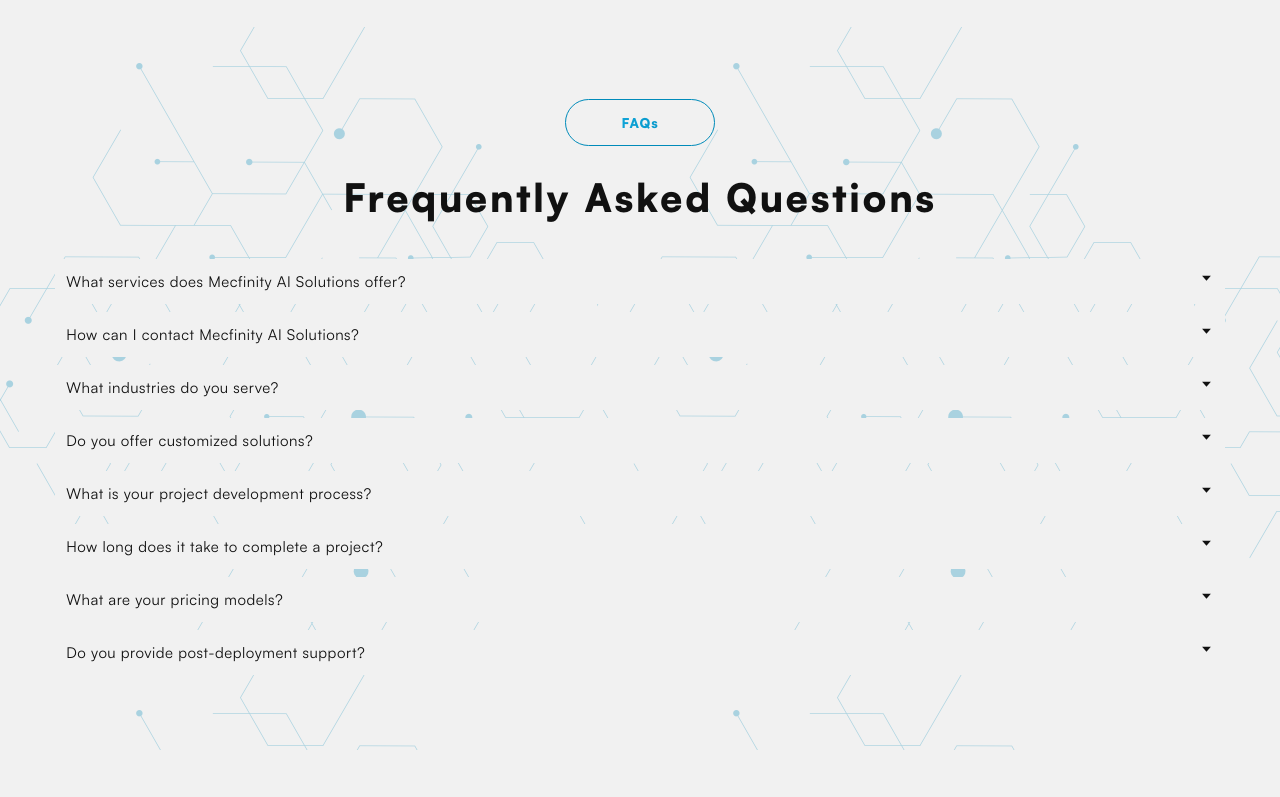
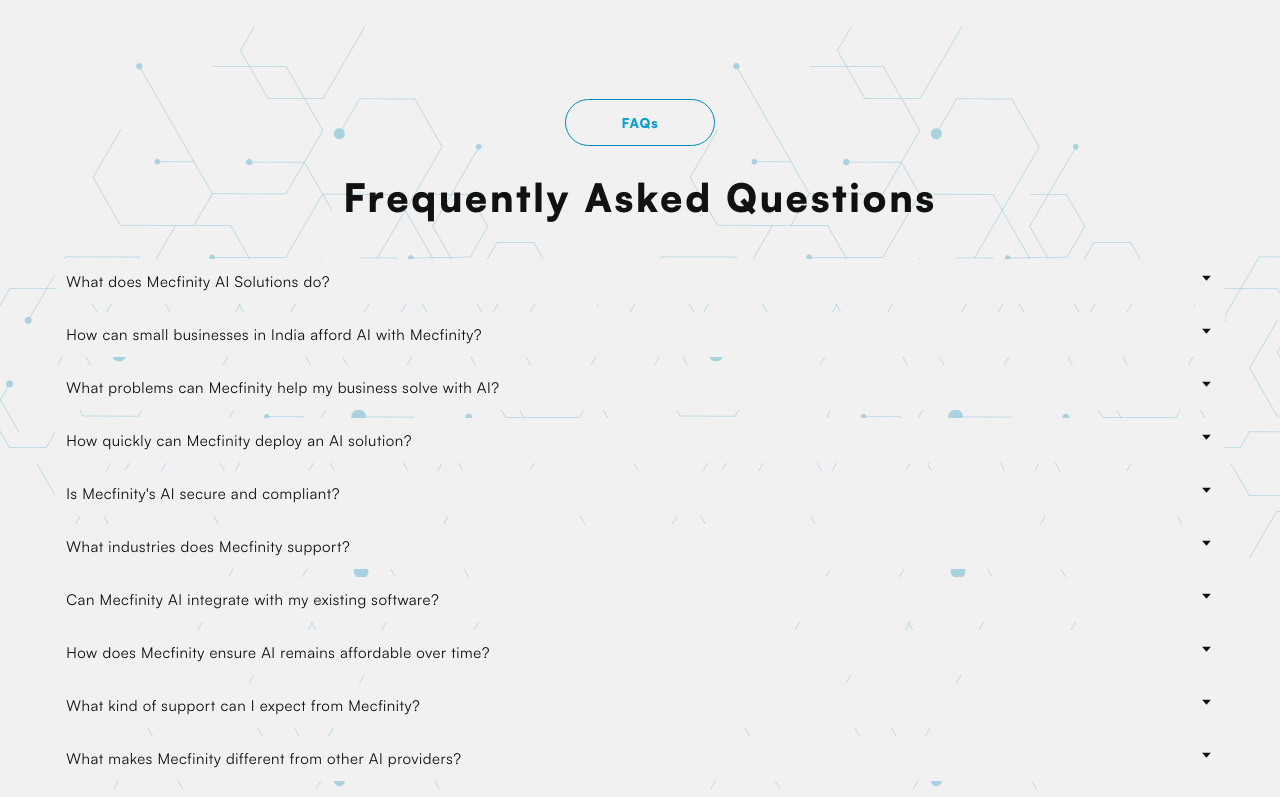
Before and after one commit to boostmysites25/mecfinity-ai-solutions, a React (Create React App) app: page / in a window 1280 px wide. Shown: the part 7593-8390 px from the top of the page. Built offline with nearby package versions, Linux system fonts and the light colour scheme.

Commit message:
faq updated

```diff
--- a/src/components/common/Faqs.jsx
+++ b/src/components/common/Faqs.jsx
@@ -29,7 +29,7 @@
           <div className="flex flex-col gap-2 mt-3 w-full">
             {faqList.map((faq, i) => (
               <FaqItem
-                key={faq.id}
+                key={faq.question}
                 {...faq}
                 i={i}
                 isOpen={isOpen}
@@ -49,9 +49,6 @@
   return (
     <div className="flex flex-col w-full text-white">
       <div
-        // className={`${
-        //   isOpen === i && "bg-gradient-to-r from-secondary/10 to-primary/80"
-        // } rounded-md bg-gradient-to-r from-secondary/10 to-primary/80`}
         className="bg-backgroundcolor"
       >
         <div
--- a/src/constant.js
+++ b/src/constant.js
@@ -173,52 +173,84 @@
 
 export const faqs = [
   {
-    id: 1,
-    question: "What services does Mecfinity AI Solutions offer?",
+    question: "What does Mecfinity AI Solutions do?",
     answer:
-      "We specialize in Web Development, App Development, IoT Development, Cloud Computing Services, AI Calling Agency, Blockchain Development, and Virtual & Augmented Reality Development.",
+      "Mecfinity AI Solutions helps Indian businesses harness advanced AI, automation, and digital technologies - including machine learning, web/app development, and cloud services to boost efficiency, cut costs, and unlock growth.",
   },
   {
-    id: 2,
-    question: "How can I contact Mecfinity AI Solutions?",
+    question: "How can small businesses in India afford AI with Mecfinity?",
     answer:
-      "You can reach us through the 'Contact Us' page on our website or email us directly at info@mecfinityai.com.",
+      "We specialize in scalable, pay-as-you-grow solutions tailored to every budget. Our modular services allow startups and SMEs to begin with core automation and expand as needed with no massive upfront investment.",
   },
   {
-    id: 3,
-    question: "What industries do you serve?",
+    question: "What problems can Mecfinity help my business solve with AI?",
     answer:
-      "We cater to a diverse range of industries, including healthcare, finance, retail, and more, providing tailored solutions to meet specific business needs.",
+      "Automating time-consuming, repetitive tasks, enhancing customer engagement with chatbots and NLP, data-driven decision-making with predictive analytics, custom process automation for finance, HR, and operations, and boosting e-commerce personalization. We deliver measurable efficiency gains often 20-35% for businesses embracing automation.",
   },
   {
-    id: 4,
-    question: "Do you offer customized solutions?",
+    question: "How quickly can Mecfinity deploy an AI solution?",
     answer:
-      "Yes, we provide bespoke solutions tailored to your business requirements to ensure optimal outcomes.",
+      "Most projects, including pilot automations, are live in 2-6 weeks thanks to our agile frameworks and cloud-based setup.",
   },
   {
-    id: 5,
-    question: "What is your project development process?",
+    question: "Is Mecfinity's AI secure and compliant?",
     answer:
-      "Our process includes initial consultation, requirement analysis, design and development, testing, deployment, and ongoing support.",
+      "Yes. Every solution follows robust data privacy practices, strong security protocols, and compliance with Indian and global standards. We use end-to-end encryption, access controls, and routine security audits.",
   },
   {
-    id: 6,
-    question: "How long does it take to complete a project?",
+    question: "What industries does Mecfinity support?",
     answer:
-      "Project timelines vary based on complexity and scope. After understanding your requirements, we provide a detailed timeline.",
+      "Retail & E-commerce, Healthcare & Life Sciences, Manufacturing & Logistics, Finance & Insurance, Hospitality, Education, and more. We tailor our approach to each industry's unique challenges and opportunities.",
   },
   {
-    id: 7,
-    question: "What are your pricing models?",
+    question: "Can Mecfinity AI integrate with my existing software?",
     answer:
-      "We offer flexible pricing models, including fixed-price and time-and-materials, to suit different project needs.",
+      "Absolutely. Our solutions are designed for seamless integration with popular CRMs, ERPs, e-commerce platforms, and legacy databases.",
   },
   {
-    id: 8,
-    question: "Do you provide post-deployment support?",
+    question: "How does Mecfinity ensure AI remains affordable over time?",
     answer:
-      "Yes, we offer comprehensive post-deployment support and maintenance service.",
+      "Transparent pricing with no hidden fees, open-source foundations wherever possible, and ongoing performance tuning and support to maximize ROI. We focus on long-term partnerships, not one-time sales.",
+  },
+  {
+    question: "What kind of support can I expect from Mecfinity?",
+    answer:
+      "You get India-based, multilingual support - real humans, not bots - plus regular check-ins, updates, and troubleshooting. Our clients rate our post-launch support 4.8/5.",
+  },
+  {
+    question: "What makes Mecfinity different from other AI providers?",
+    answer:
+      "An India-first perspective, rooted in local business culture, client-first, honest, and adaptable partnerships, and rich industry experience and a commitment to democratizing technology access.",
+  },
+  {
+    question: "Fastest AI setup?",
+    answer: "2-6 weeks for most solutions.",
+  },
+  {
+    question: "Most budget-friendly AI?",
+    answer: "Modular, scalable services start small, grow fast.",
+  },
+  {
+    question: "Data privacy/Compliance?",
+    answer: "Yes, full regulatory compliance, strong security.",
+  },
+  {
+    question: "Human support or bots?",
+    answer: "Real people, with local language options.",
+  },
+  {
+    question: "Works for SMEs & big firms?",
+    answer: "Yes, flexible for any size.",
+  },
+  {
+    question: "How is AI making Indian businesses more competitive today?",
+    answer:
+      "AI-driven automation slashes repetitive tasks and delivers actionable insights, letting Indian businesses compete globally without breaking the bank.",
+  },
+  {
+    question: "What's the easiest way to get started with AI?",
+    answer:
+      "Book a free consultation with Mecfinity for an AI-readiness assessment and practical roadmap with no obligation.",
   },
 ];
 
```
